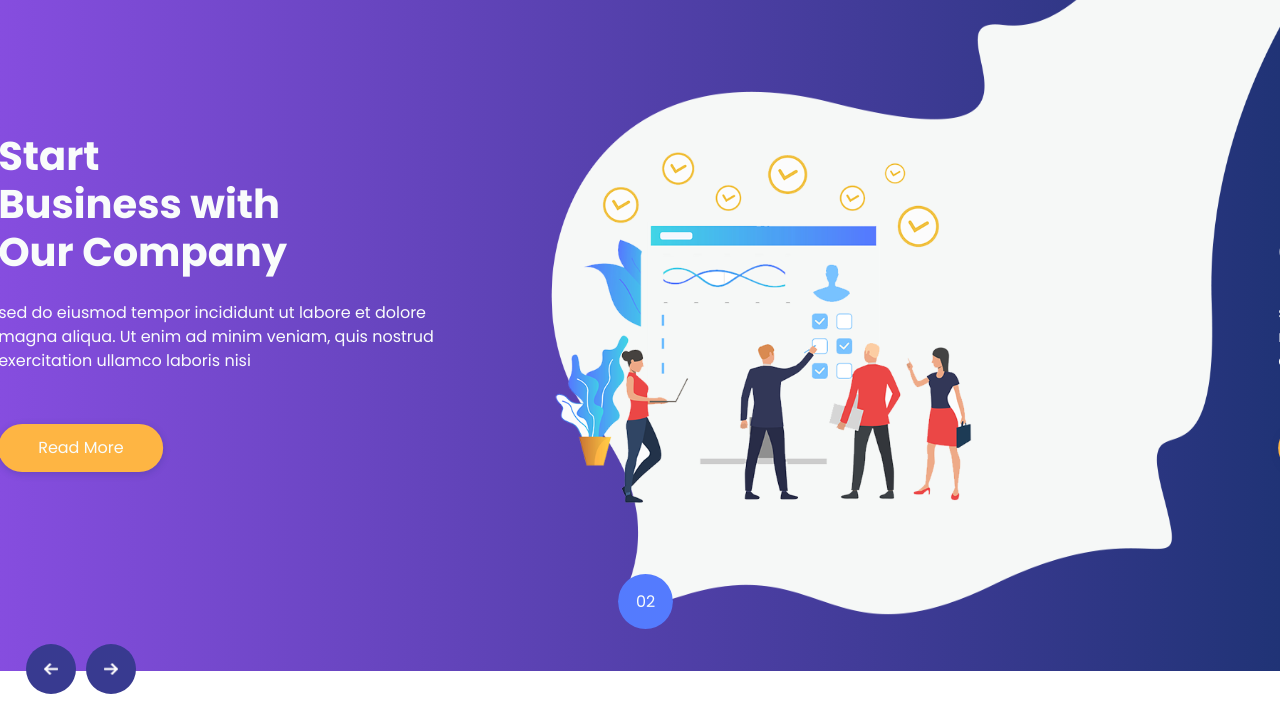
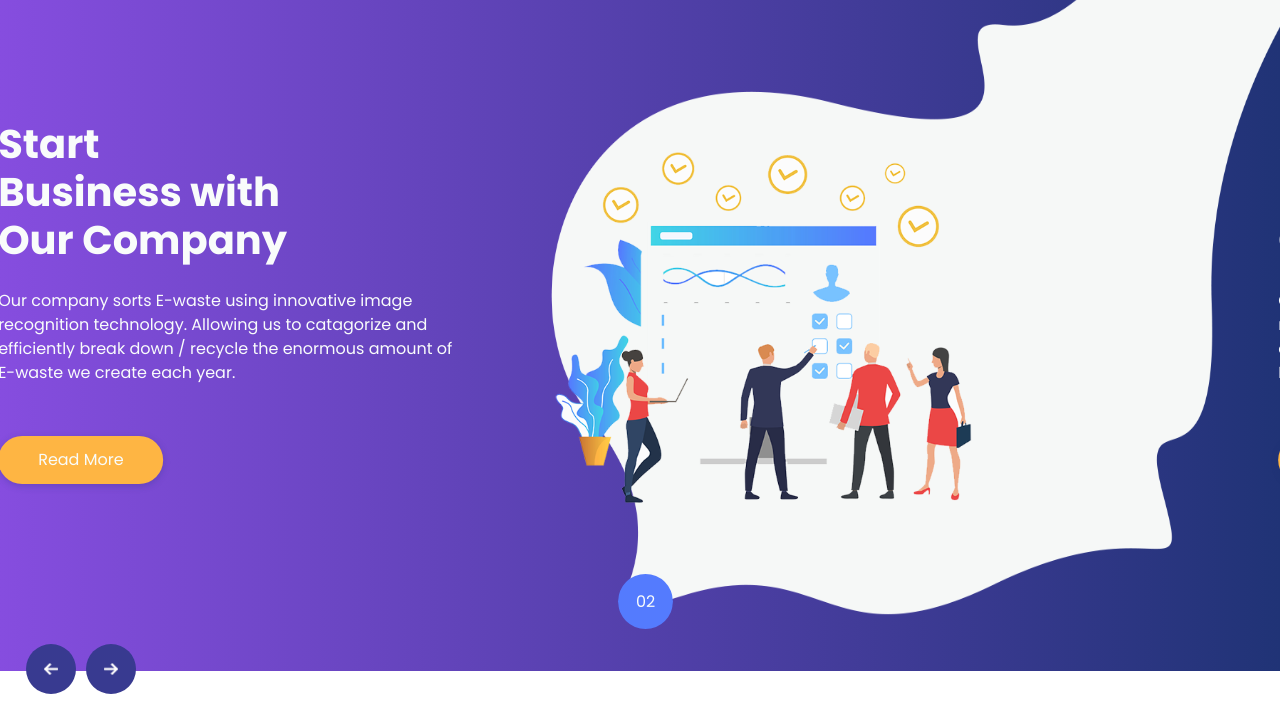
Before and after one commit to karolwjck/eVisium, a plain HTML site: page index.html in a window 1280 px wide. Shown: the part 81-800 px from the top of the page. Drawn offline with nearby package versions, Linux system fonts and the light colour scheme.

Commit message:
Our introduction sentence for our company

```diff
--- a/index.html
+++ b/index.html
@@ -89,8 +89,8 @@
                       Our Company
                     </h1>
                     <p>
-                      sed do eiusmod tempor incididunt ut labore et dolore magna aliqua. Ut enim ad minim veniam, quis
-                      nostrud exercitation ullamco laboris nisi
+                      Our company sorts E-waste using innovative image recognition technology. Allowing us to catagorize and efficiently break down / recycle the
+                      enormous amount of E-waste we create each year.
                     </p>
                     <div class="btn-box">
                       <a href="" class="btn-1">
@@ -118,8 +118,8 @@
                       Our Company
                     </h1>
                     <p>
-                      sed do eiusmod tempor incididunt ut labore et dolore magna aliqua. Ut enim ad minim veniam, quis
-                      nostrud exercitation ullamco laboris nisi
+                      Our company sorts E-waste using innovative image recognition technology. Allowing us to catagorize and efficiently break down / recycle the
+                      enormous amount of E-waste we create each year.
                     </p>
                     <div class="btn-box">
                       <a href="" class="btn-1">
@@ -147,8 +147,8 @@
                       Our Company
                     </h1>
                     <p>
-                      sed do eiusmod tempor incididunt ut labore et dolore magna aliqua. Ut enim ad minim veniam, quis
-                      nostrud exercitation ullamco laboris nisi
+                      Our company sorts E-waste using innovative image recognition technology. Allowing us to catagorize and efficiently break down / recycle the
+                      enormous amount of E-waste we create each year.
                     </p>
                     <div class="btn-box">
                       <a href="" class="btn-1">
```
